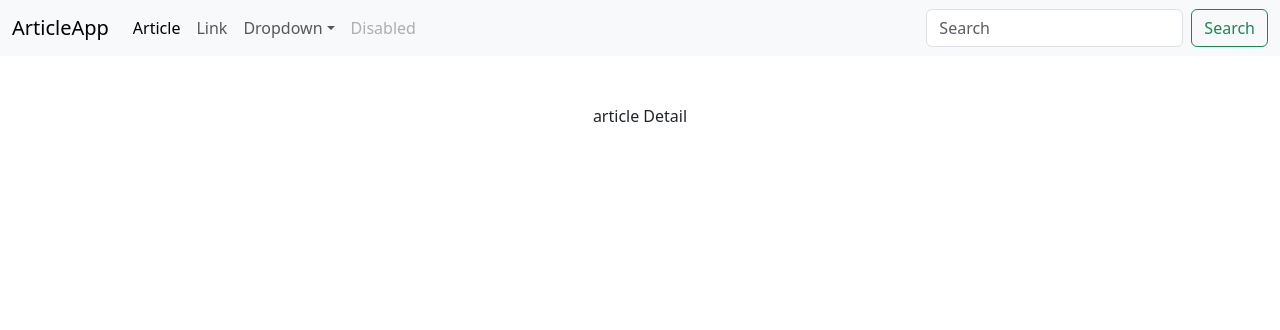
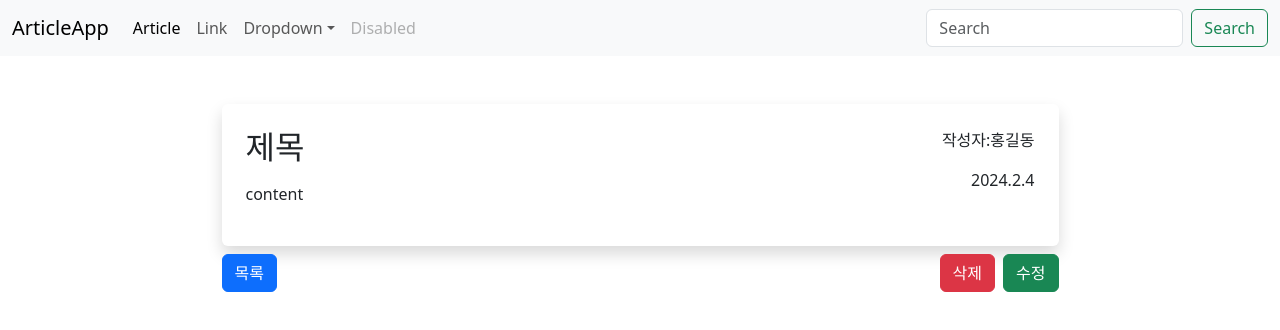
Before and after one commit to toranzam/article-react, a React (Create React App) app: page /article/1 in a window 1280 px wide. Shown: the top 330 px of the page. Built offline with nearby package versions, Linux system fonts and the light colour scheme.

Commit message:
ADD ArticleDetailComponent.js

```diff
--- /dev/null
+++ b/src/components/ArticleDetailComponent.js
@@ -0,0 +1,35 @@
+import React from 'react';
+import {Link} from "react-router-dom";
+
+function ArticleDetailComponent(props) {
+
+    return (
+        <div>
+            <div className={'d-flex justify-content-center '}>
+                <div className={'d-flex justify-content-between w-75 p-4 shadow rounded'}>
+                    <div className={'d-flex flex-column gap-2'}>
+                        <h2>제목</h2>
+                        <p>content</p>
+                    </div>
+                    <div className={'d-flex flex-column align-items-md-end'}>
+                        <p>작성자:홍길동</p>
+                        <time>2024.2.4</time>
+                    </div>
+                </div>
+            </div>
+            <div className={'d-flex justify-content-center pt-2 '}>
+                <div className={'w-75 d-flex justify-content-between'}>
+                    <div>
+                        <Link to={'/article'} className={'btn btn-primary'}>목록</Link>
+                    </div>
+                    <div className={'d-flex gap-2'}>
+                        <button className={'btn btn-danger'}>삭제</button>
+                        <button className={'btn btn-success'}>수정</button>
+                    </div>
+                </div>
+            </div>
+        </div>
+    );
+}
+
+export default ArticleDetailComponent;
--- a/src/pages/article/ArticleDetailPage.js
+++ b/src/pages/article/ArticleDetailPage.js
@@ -1,8 +1,12 @@
 import React from 'react';
+import ArticleDetailComponent from "../../components/ArticleDetailComponent";
 
 function ArticleDetailPage(props) {
     return (
-        <div>article Detail</div>
+        <div>
+            <ArticleDetailComponent/>
+        </div>
+
     );
 
 }
--- a/src/pages/article/IndexPage.js
+++ b/src/pages/article/IndexPage.js
@@ -5,7 +5,7 @@ import {Outlet} from "react-router-dom";
 function IndexPage(props) {
     return (
         <BasicLayout>
-            <div className={'container pt-5 d-flex justify-content-center'}>
+            <div className={'pt-5 container justify-content-center'}>
                 <Outlet/>
             </div>
 
```
